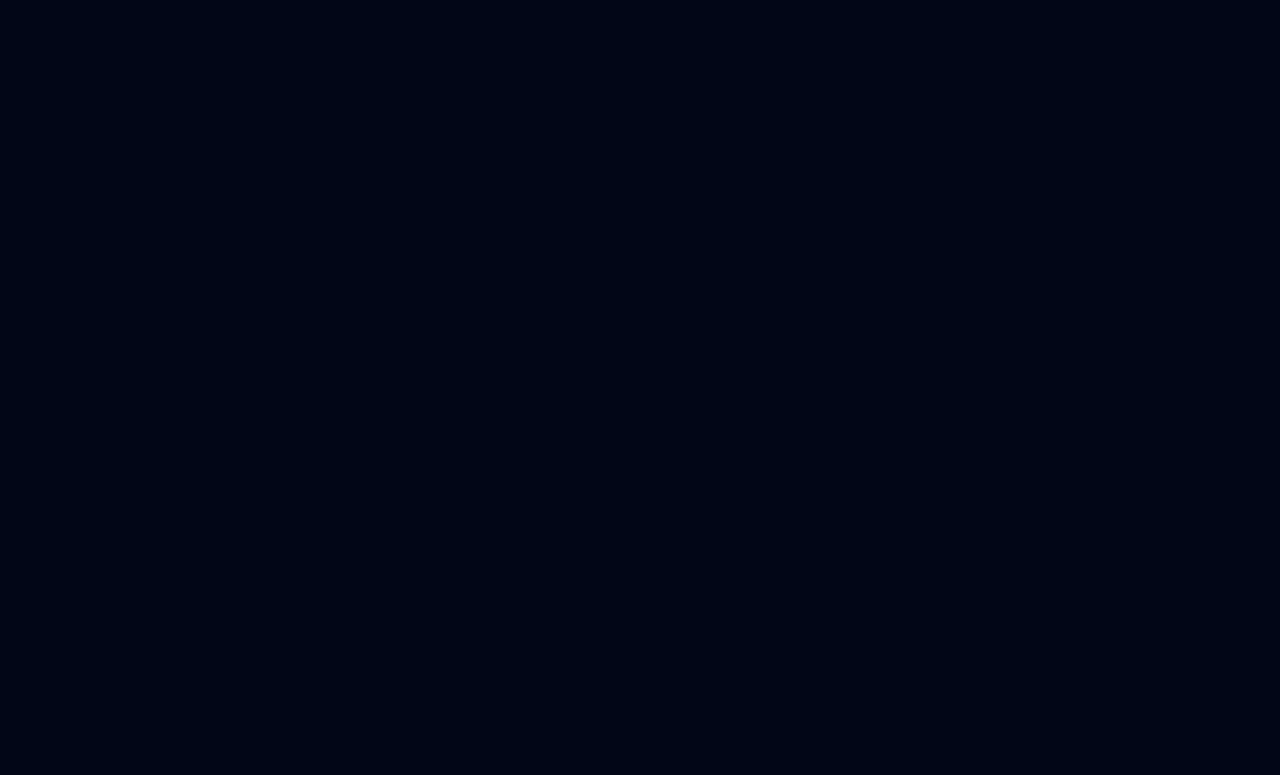
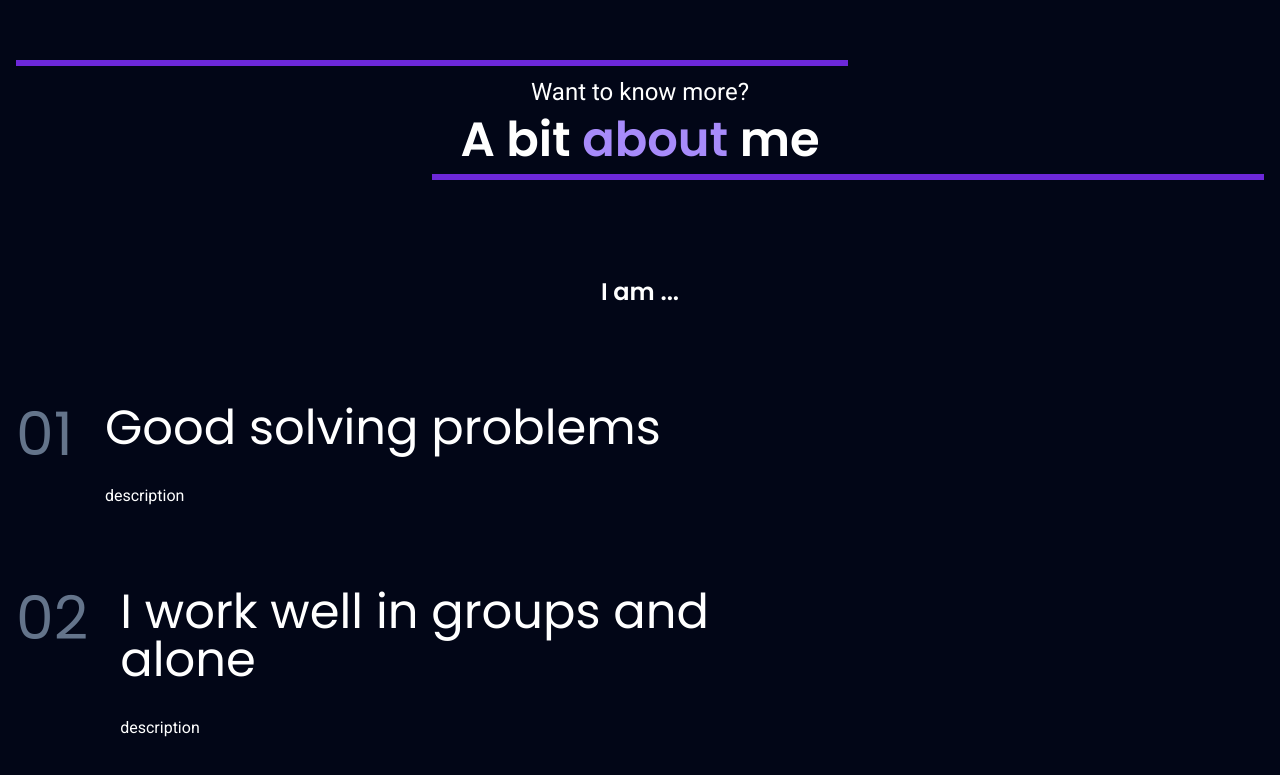
Before and after one commit to Mestpal/portfolio-web, a SvelteKit app: page / in a window 1280 px wide. Shown: the part 1467-2242 px from the top of the page. Before the commit the page ends 1479 px from the top, so only its background shows below. Built offline with nearby package versions, Linux system fonts and the light colour scheme.

Commit message:
about section

```diff
--- a/src/components/Main.svelte
+++ b/src/components/Main.svelte
@@ -5,6 +5,11 @@
         {name: 'project 1', icon: 'fa-solid fa-list-check'},
         {name: 'project 2', icon: 'fa-solid fa-list-check'},
         {name: 'project 3', icon: 'fa-solid fa-list-check'},
+    ]
+
+    let benefits = [
+        {name: 'Good solving problems', description: 'description'},
+        {name: 'I work well in groups and alone', description: 'description'},
     ]
 </script>
 
@@ -54,7 +59,7 @@
             </h3>
             <a href="https://youtube.com/shorts/EZkiplhQiMs?feature=shared"
             target="_blank" class="mx-auto px-4 py-2 rounded-md border border-solid border-white
-            flex items-center gap-2 -mb-4 sm:-mb-0 -mt-10 hover:border-violet-700 duration-200"
+            flex items-center gap-2 -mb-4 sm:-mb-0 -mt-10 hover:border-violet-700 duration-200 z-[10]"
             >
                 <i class="fa-regular fa-circle-play"></i>
                 <p>Watch the video</p>
@@ -73,7 +78,40 @@
         </div>
     </section>
 
-    <section id="about">
-
+    <section
+        id="about"
+        class="py-20 pt-10 lg:pt-16 lg:py-32
+        flex flex-col gap-16 sm:gap-20 md:gap-24 relative"
+        >
+        <div
+        class="flex flex-col gap-2 text-center relative
+        before:absolute before:top-0 before:left-0
+        before:w-2/3 before:h-1.5 before:bg-violet-700
+        after:absolute after:bottom-0 after:right-0
+        after:w-2/3 after:h-1.5 after:bg-violet-700 py-4"
+        >
+            <h6 class="text-lg sm:text-xl md:text-2xl">
+                Want to know more?
+            </h6>
+            <h3 class="font-semibold text-3xl sm:text-4xl md:text-5xl">
+                A bit <span class="poppins text-violet-400">about</span> me
+            </h3>
+        </div>
+        <p class="mx-auto poppins font-semibold text-lg sm:text-xl md:text-2xl">I am ...</p>
+        <div class="flex flex-col gap-20 w-full-mx-auto max-w-[800px]">
+            {#each benefits as benefit, index}
+            <div class="flex gap-6 sm:gap-8">
+                <p class="poppins text-4xl sm:text-5xl md:text-6xl text-slate-500">
+                    0{index + 1}
+                </p>
+                <div class="flex flex-col gap-6 sm:gap-8">
+                    <h3 class="text-2xl sm:text-3xl md:text-5xl">
+                        {benefit.name}
+                    </h3>
+                    <p>{benefit.description}</p>
+                </div>
+            </div>
+            {/each}
+        </div>
     </section>
 </main>
```
